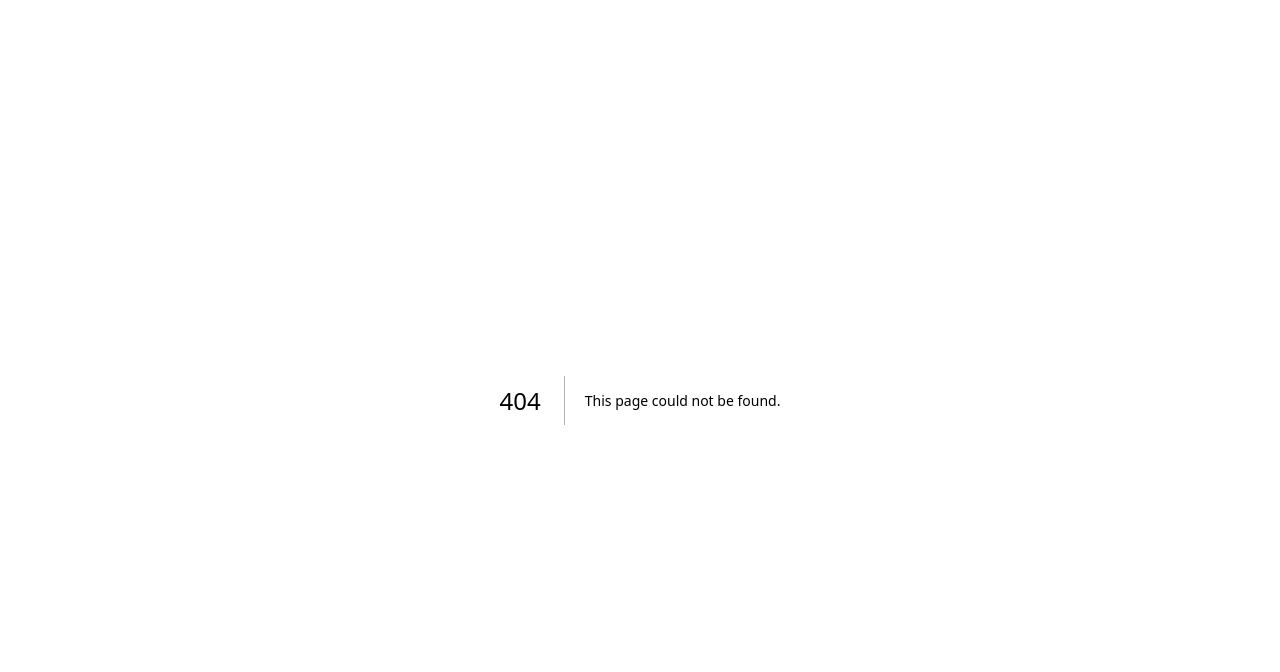
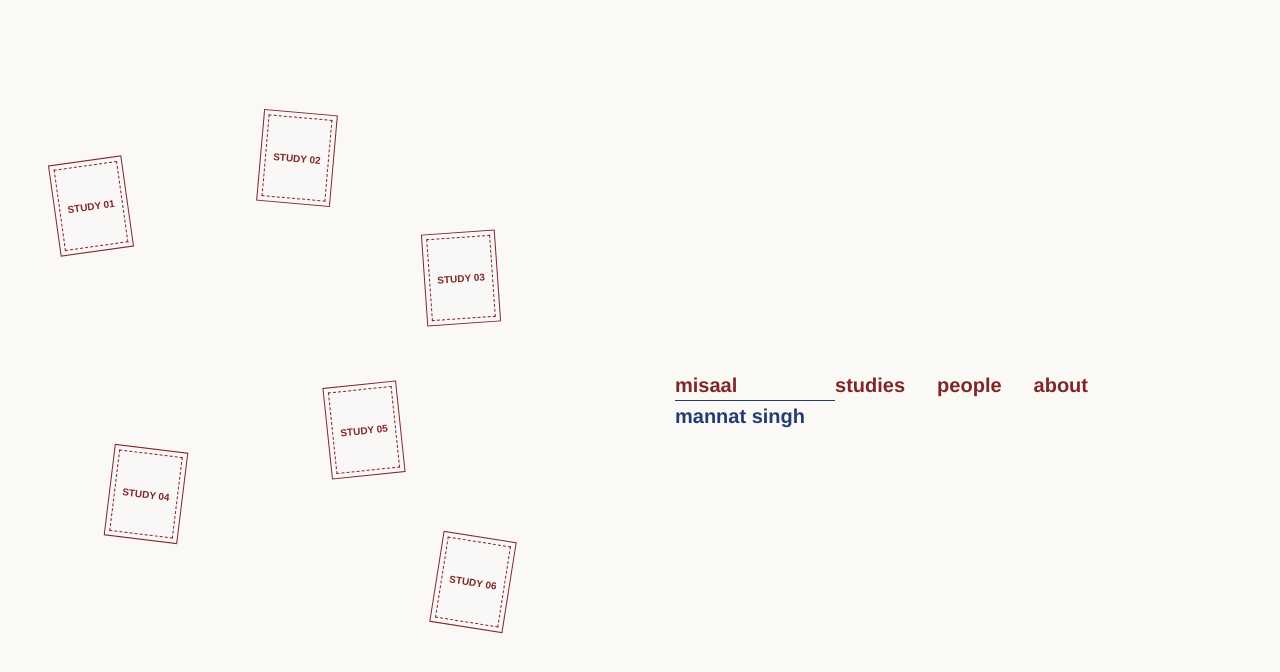
Before and after one commit to DivyanshuBali/mannat-misaal.github.io, a Next.js app: page /studies in a window 1280 px wide. Before the commit this address had no page. Shown: the top 672 px of the page. Built offline with nearby package versions, Linux system fonts and the light colour scheme.

Commit message:
Stamps drag and drop prototype

```diff
--- a/src/app/components/NavBar.tsx
+++ b/src/app/components/NavBar.tsx
@@ -66,6 +66,12 @@ function NavBar({ onLogoHoverChange }: NavBarProps) {
     onLogoHoverChange?.(active);
   };
 
+  const handleStudiesClick = (event: React.MouseEvent<HTMLAnchorElement>) => {
+    if (!window.matchMedia("(max-width: 1200px)").matches) {
+      event.preventDefault();
+    }
+  };
+
   const handlePeopleClick = (event: React.MouseEvent<HTMLAnchorElement>) => {
     if (!window.matchMedia("(max-width: 1200px)").matches) {
       event.preventDefault();
@@ -103,7 +109,8 @@ function NavBar({ onLogoHoverChange }: NavBarProps) {
 
       <div className={styles.navLinks}>
         <a
-          href="/"
+          href="/studies"
+          onClick={handleStudiesClick}
           onMouseEnter={() => handleStudiesInteraction(true)}
           onMouseLeave={() => handleStudiesInteraction(false)}
           onFocus={() => handleStudiesInteraction(true)}
--- /dev/null
+++ b/src/app/studies/page.module.css
@@ -0,0 +1,69 @@
+.page {
+  height: 100dvh;
+  display: flex;
+  gap: 70px;
+  overflow: hidden;
+}
+
+.canvas,
+.navContainer {
+  flex: 1 1 0;
+  min-width: 0;
+}
+
+.canvas {
+  position: relative;
+  overflow: hidden;
+}
+
+.stamp {
+  position: absolute;
+  z-index: 1;
+  width: 74px;
+  height: 92px;
+  display: grid;
+  place-items: center;
+  border: 1px solid var(--color-red);
+  color: var(--color-red);
+  background-color: color-mix(in srgb, var(--color-bg) 88%, transparent);
+  font-size: 10px;
+  font-weight: 700;
+  text-transform: uppercase;
+  cursor: grab;
+  touch-action: none;
+  user-select: none;
+  -webkit-user-select: none;
+}
+
+.stamp::after {
+  content: "";
+  position: absolute;
+  inset: 4px;
+  border: 1px dashed currentColor;
+  pointer-events: none;
+}
+
+.dragging {
+  z-index: 2;
+  cursor: grabbing;
+}
+
+.navContainer {
+  display: flex;
+  align-items: center;
+}
+
+@media (max-width: 1200px) {
+  .page {
+    display: block;
+  }
+
+  .canvas {
+    width: 100%;
+    height: 100dvh;
+  }
+
+  .navContainer {
+    display: contents;
+  }
+}
--- /dev/null
+++ b/src/app/studies/page.tsx
@@ -0,0 +1,134 @@
+"use client";
+
+import { useRef, useState } from "react";
+import NavBar from "../components/NavBar";
+import styles from "./page.module.css";
+
+type Stamp = {
+  id: number;
+  label: string;
+  x: number;
+  y: number;
+  rotation: number;
+};
+
+const INITIAL_STAMPS: Stamp[] = [
+  { id: 1, label: "study 01", x: 9, y: 20, rotation: -8 },
+  { id: 2, label: "study 02", x: 43, y: 14, rotation: 5 },
+  { id: 3, label: "study 03", x: 70, y: 29, rotation: -4 },
+  { id: 4, label: "study 04", x: 18, y: 56, rotation: 7 },
+  { id: 5, label: "study 05", x: 54, y: 48, rotation: -6 },
+  { id: 6, label: "study 06", x: 72, y: 67, rotation: 9 },
+];
+
+type DragState = {
+  id: number;
+  pointerId: number;
+  offsetX: number;
+  offsetY: number;
+};
+
+export default function StudiesPage() {
+  const [stamps, setStamps] = useState(INITIAL_STAMPS);
+  const [activeStamp, setActiveStamp] = useState<number | null>(null);
+  const canvasRef = useRef<HTMLElement>(null);
+  const dragRef = useRef<DragState | null>(null);
+
+  const handlePointerDown = (
+    event: React.PointerEvent<HTMLDivElement>,
+    id: number,
+  ) => {
+    const canvas = canvasRef.current;
+    if (!canvas) return;
+
+    const canvasRect = canvas.getBoundingClientRect();
+
+    dragRef.current = {
+      id,
+      pointerId: event.pointerId,
+      offsetX:
+        event.clientX - canvasRect.left - event.currentTarget.offsetLeft,
+      offsetY: event.clientY - canvasRect.top - event.currentTarget.offsetTop,
+    };
+    event.currentTarget.setPointerCapture(event.pointerId);
+    setActiveStamp(id);
+  };
+
+  const handlePointerMove = (event: React.PointerEvent<HTMLDivElement>) => {
+    const drag = dragRef.current;
+    const canvas = canvasRef.current;
+
+    if (!drag || drag.pointerId !== event.pointerId || !canvas) return;
+
+    const canvasRect = canvas.getBoundingClientRect();
+    const maxX = Math.max(0, canvasRect.width - event.currentTarget.offsetWidth);
+    const maxY = Math.max(
+      0,
+      canvasRect.height - event.currentTarget.offsetHeight,
+    );
+    const x = Math.min(
+      maxX,
+      Math.max(0, event.clientX - canvasRect.left - drag.offsetX),
+    );
+    const y = Math.min(
+      maxY,
+      Math.max(0, event.clientY - canvasRect.top - drag.offsetY),
+    );
+
+    setStamps((current) =>
+      current.map((stamp) =>
+        stamp.id === drag.id
+          ? {
+              ...stamp,
+              x: (x / canvasRect.width) * 100,
+              y: (y / canvasRect.height) * 100,
+            }
+          : stamp,
+      ),
+    );
+  };
+
+  const stopDragging = (event: React.PointerEvent<HTMLDivElement>) => {
+    if (dragRef.current?.pointerId !== event.pointerId) return;
+
+    if (event.currentTarget.hasPointerCapture(event.pointerId)) {
+      event.currentTarget.releasePointerCapture(event.pointerId);
+    }
+    dragRef.current = null;
+    setActiveStamp(null);
+  };
+
+  return (
+    <main className={styles.page}>
+      <section
+        ref={canvasRef}
+        className={styles.canvas}
+        aria-label="Draggable studies"
+      >
+        {stamps.map((stamp) => (
+          <div
+            key={stamp.id}
+            className={`${styles.stamp} ${
+              activeStamp === stamp.id ? styles.dragging : ""
+            }`}
+            style={{
+              left: `${stamp.x}%`,
+              top: `${stamp.y}%`,
+              rotate: `${stamp.rotation}deg`,
+            }}
+            onPointerDown={(event) => handlePointerDown(event, stamp.id)}
+            onPointerMove={handlePointerMove}
+            onPointerUp={stopDragging}
+            onPointerCancel={stopDragging}
+          >
+            {stamp.label}
+          </div>
+        ))}
+      </section>
+
+      <section className={styles.navContainer}>
+        <NavBar />
+      </section>
+    </main>
+  );
+}
```
